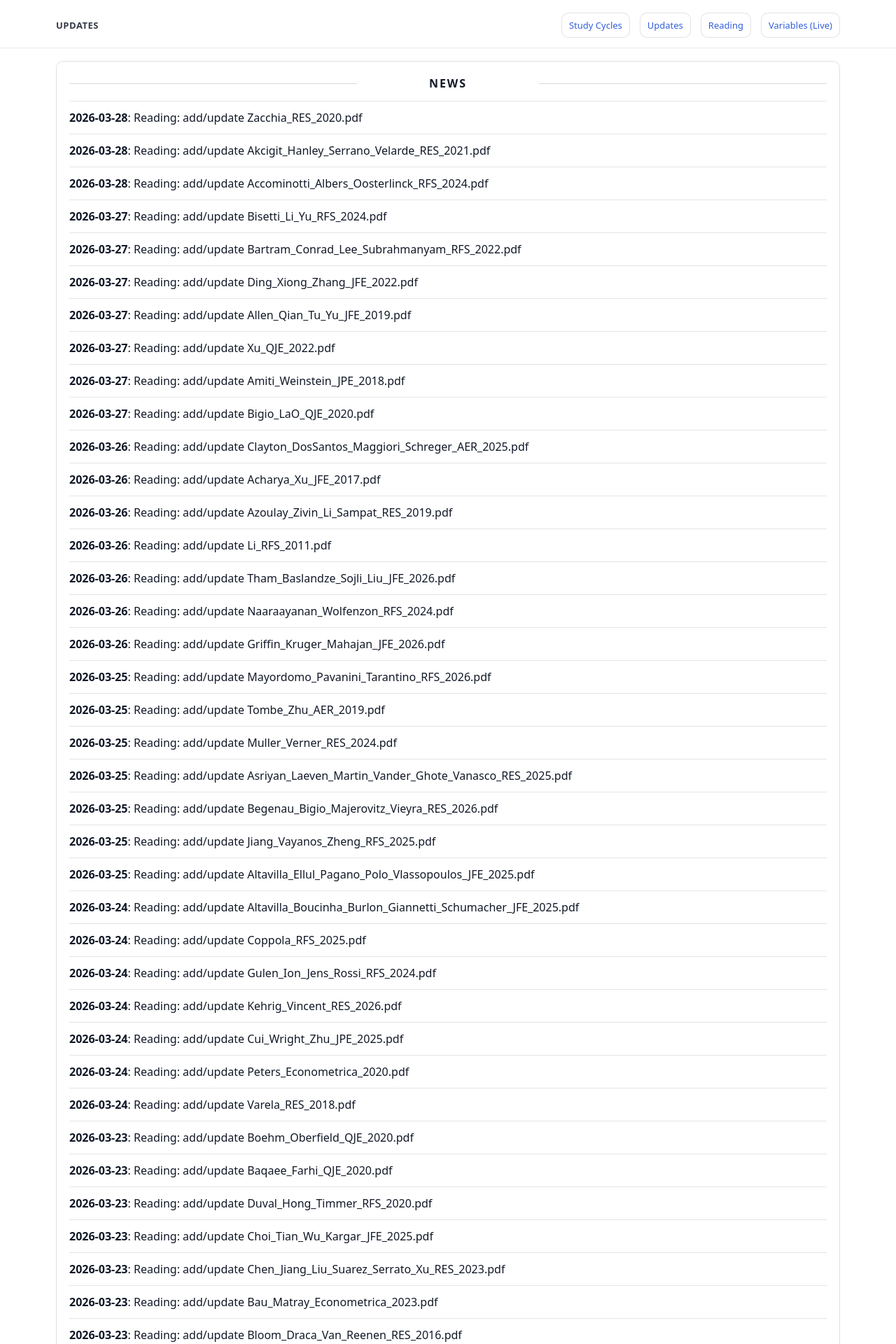
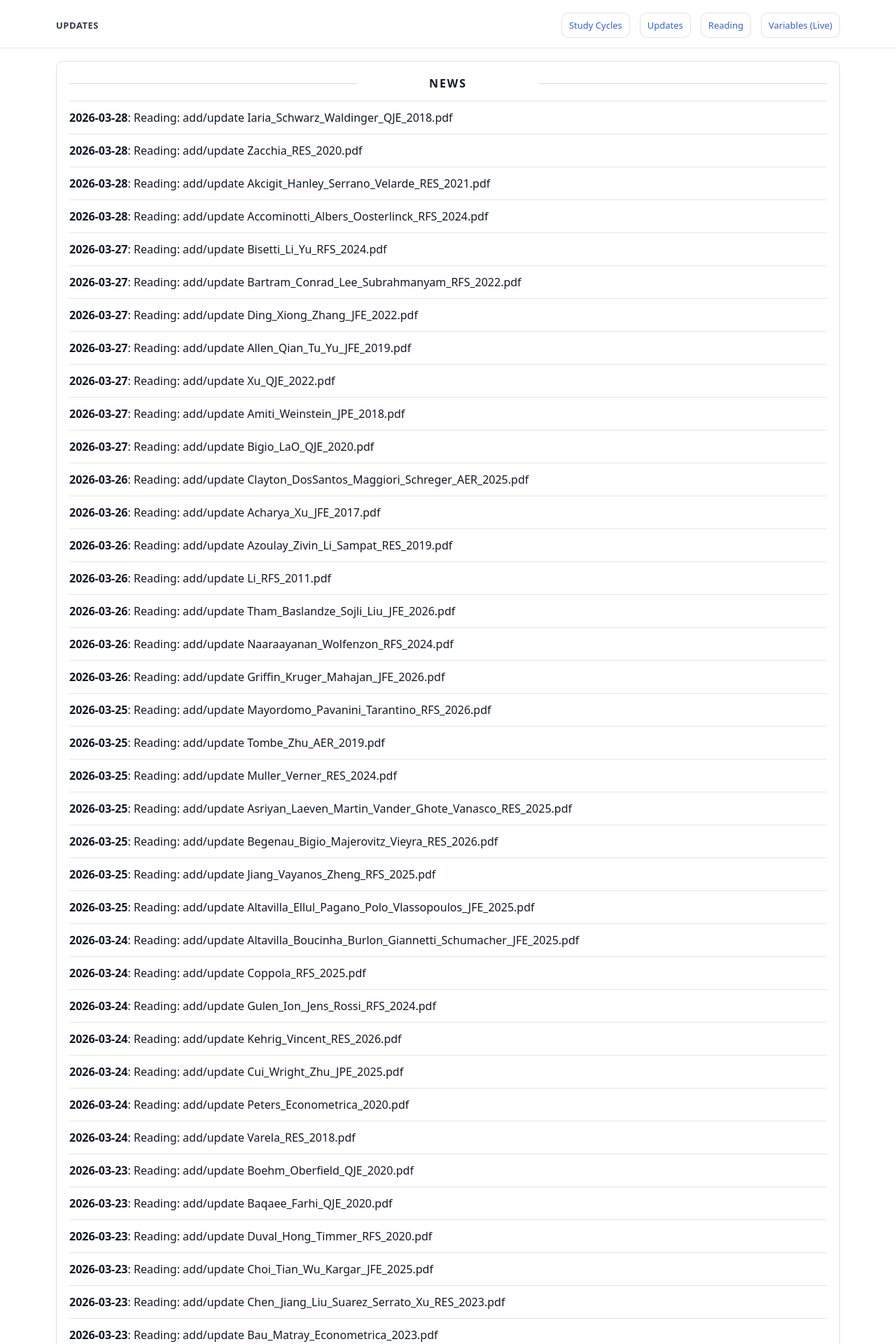
Before and after one commit to yaxinzn/study-archive, a Jekyll site: the page built from updates/index.md, in a window 1280 px wide. Shown: the top 1920 px of the page at 70% size. Built offline with Jekyll 4.4.1, drawn with Linux system fonts in a browser that asks for light colours; some of the changed text lies outside the part shown.

Commit message:
chore: update NEWS feed

```diff
--- a/_data/news.yml
+++ b/_data/news.yml
@@ -1,4 +1,7 @@
 # Auto-generated update history (sorted newest -> oldest). Do not edit manually.
+- ts: "1774692726"
+  date: "2026-03-28"
+  title: "Reading: add/update Iaria_Schwarz_Waldinger_QJE_2018.pdf"
 - ts: "1774691725"
   date: "2026-03-28"
   title: "Reading: add/update Zacchia_RES_2020.pdf"
```
